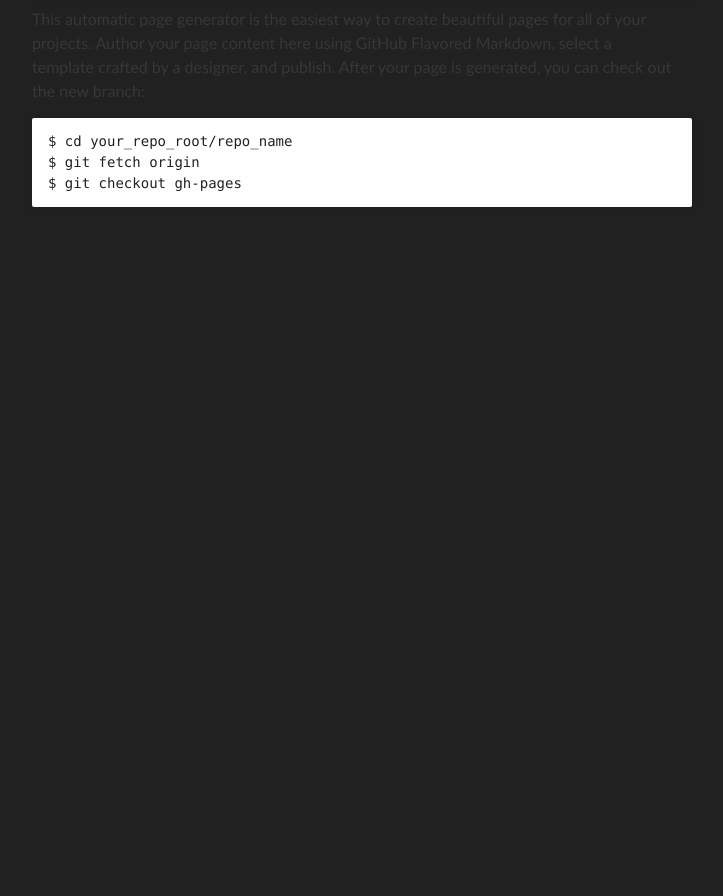
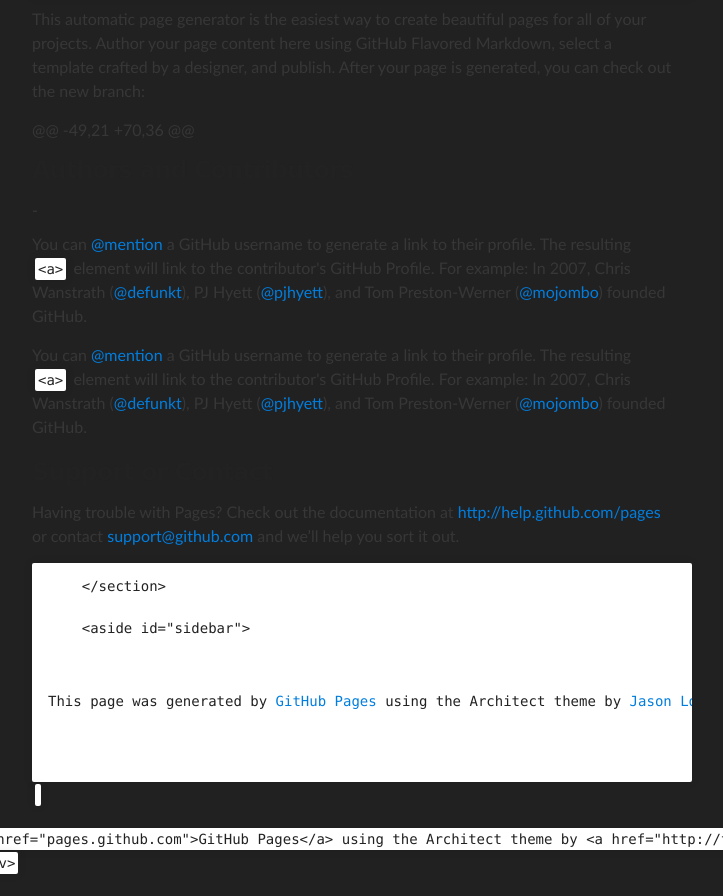
Before and after one commit to chinnawip/chinnawip.github.io, a plain HTML site: page index.html in a window 1280 px wide. Shown: the part 767-1663 px from the top of the page, without its empty margins (288-1011 px from the left). Drawn offline with Linux system fonts and the light colour scheme.

Commit message:
Update index.html

```diff
--- a/index.html
+++ b/index.html
@@ -2,21 +2,32 @@
  <html>
 
    <head>
-    <meta charset='utf-8' />
-    <meta http-equiv="X-UA-Compatible" content="chrome=1" />
-    <meta name="description" content="jasmine-testcase : " />
+    <meta charset='utf-8'>
+    <meta http-equiv="X-UA-Compatible" content="chrome=1">
     <meta name="viewport" content="width=device-width, initial-scale=1, maximum-scale=1">
     <link href='https://fonts.googleapis.com/css?family=Architects+Daughter' rel='stylesheet' type='text/css'>
     <link rel="stylesheet" type="text/css" href="stylesheets/stylesheet.css" media="screen" />
     <link rel="stylesheet" type="text/css" href="stylesheets/pygment_trac.css" media="screen" />
     <link rel="stylesheet" type="text/css" href="stylesheets/print.css" media="print" />
+
+   <!--[if lt IE 9]>
+   <script src="//html5shiv.googlecode.com/svn/trunk/html5.js"></script>
+   <![endif]-->
+
+   <title>jasmine-testcase by chinnawip</title>
+    <meta charset='utf-8' />
+    <meta http-equiv="X-UA-Compatible" content="chrome=1" />
+    <meta name="description" content="jasmine-testcase : " />
+
     <link rel="stylesheet" type="text/css" media="screen" href="stylesheets/stylesheet.css">
+
     <title>jasmine-testcase</title>
    </head>
 
    <body>
    <header>
      <div class="inner">
+
     <!-- HEADER -->
     <div id="header_wrap" class="outer">
         <header class="inner">
@@ -47,6 +58,7 @@
      <div>
          <h1>jasmine-testcase</h1>
          <h2></h2>
+       <a href="https://github.com/chinnawip" class="button"><small>Follow me on</small>GitHub</a>
         <a href="https://github.com/chinnawip">Follow me onGitHub</a>
        </div>
    </header>
@@ -63,33 +75,26 @@
 
  <p>This automatic page generator is the easiest way to create beautiful pages for all of your projects. Author your page content here using GitHub Flavored Markdown, select a template crafted by a designer, and publish. After your page is generated, you can check out the new branch:</p>
 
-<pre><code>$ cd your_repo_root/repo_name
-$ git fetch origin
-$ git checkout gh-pages
-</code></pre>
-
-<p>If you're using the GitHub for Mac, simply sync your repository and you'll see the new branch.</p>
-
-<h3>Designer Templates</h3>
-
-<p>We've crafted some handsome templates for you to use. Go ahead and continue to layouts to browse through them. You can easily go back to edit your page before publishing. After publishing your page, you can revisit the page generator and switch to another theme. Your Page content will be preserved if it remained markdown format.</p>
-
-<h3>Rather Drive Stick?</h3>
-
-<p>If you prefer to not use the automatic generator, push a branch named <code>gh-pages</code> to your repository to create a page manually. In addition to supporting regular HTML content, GitHub Pages support Jekyll, a simple, blog aware static site generator written by our own Tom Preston-Werner. Jekyll makes it easy to create site-wide headers and footers without having to copy them across every page. It also offers intelligent blog support and other advanced templating features.</p>
+@@ -49,21 +70,36 @@
 
  <h3>Authors and Contributors</h3>
 
+-<p>You can <a href="https://github.com/blog/821" class="user-mention">@mention</a> a GitHub username to generate a link to their profile. The resulting <code>&lt;a&gt;</code> element will link to the contributor's GitHub Profile. For example: In 2007, Chris Wanstrath (<a href="https://github.com/defunkt" class="user-mention">@defunkt</a>), PJ Hyett (<a href="https://github.com/pjhyett" class="user-mention">@pjhyett</a>), and Tom Preston-Werner (<a href="https://github.com/mojombo" class="user-mention">@mojombo</a>) founded GitHub.</p>
 <p>You can <a href="https://github.com/blog/821">@mention</a> a GitHub username to generate a link to their profile. The resulting <code>&lt;a&gt;</code> element will link to the contributor's GitHub Profile. For example: In 2007, Chris Wanstrath (<a href="https://github.com/defunkt">@defunkt</a>), PJ Hyett (<a href="https://github.com/pjhyett">@pjhyett</a>), and Tom Preston-Werner (<a href="https://github.com/mojombo">@mojombo</a>) founded GitHub.</p>
 
  <h3>Support or Contact</h3>
 
  <p>Having trouble with Pages? Check out the documentation at <a href="http://help.github.com/pages">http://help.github.com/pages</a> or contact <a href="mailto:support@github.com">support@github.com</a> and we’ll help you sort it out.</p>
+       </section>
 
+       <aside id="sidebar">
 <pre><code>    &lt;/section&gt;
 
     &lt;aside id="sidebar"&gt;
 
+         <p>This page was generated by <a href="pages.github.com">GitHub Pages</a> using the Architect theme by <a href="http://twitter.com/jasonlong">Jason Long</a>.</p>
+       </aside>
+     </div>
 
       &lt;p&gt;This page was generated by &lt;a href="pages.github.com"&gt;GitHub Pages&lt;/a&gt; using the Architect theme by &lt;a href="http://twitter.com/jasonlong"&gt;Jason Long&lt;/a&gt;.&lt;/p&gt;
     &lt;/aside&gt;
@@ -102,6 +107,7 @@ $ git checkout gh-pages
       </section>
      </div>
 
+
     <!-- FOOTER  -->
     <div id="footer_wrap" class="outer">
       <footer class="inner">
```
Lines whose indentation alone changed are shown as unchanged.
